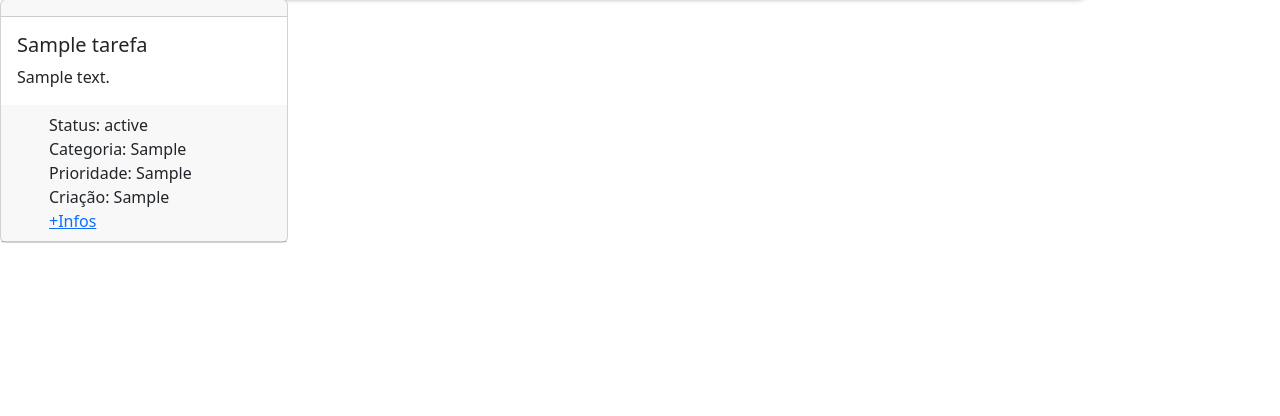
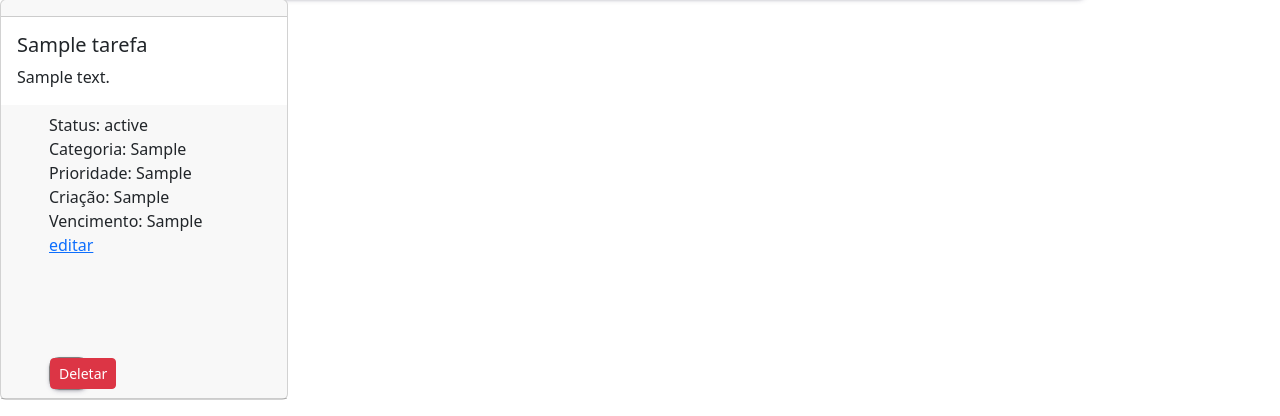
Before and after one commit to kzinge/mytasks, a Python web app: template mytasks/templates/pages/dash.html in a window 1280 px wide. Shown: the part 589-1005 px from the top of the page. Before the commit the page ends 832 px from the top, so only its background shows below. Run offline with Jinja, Linux system fonts and the light colour scheme; the template is opened without the code that fills it: most values are stand-ins (such as "Sample title", 1, 10 or a date in 2020).

Commit message:
Update dash.html adicionei o link para editar e excluir tarefa
além de corrigir um pequeno erro de exibição tava tar_categoria ao invés de cat_categoria

```diff
--- a/mytasks/templates/pages/dash.html
+++ b/mytasks/templates/pages/dash.html
@@ -63,6 +63,7 @@ MyTasks
 
     <div class="row row-cols-1 row-cols-md-3 g-4" id="tarefas-dash">
         <ul>
+            {% if tarefas %}
                 {%for tarefa in tarefas%}
                 <li id="lista-tarefas">
                     <div class="card" style="max-width: 18rem;">
@@ -74,15 +75,24 @@ MyTasks
                         <div class="card-header">
                             <ul>
                                 <li>Status: {{tarefa['tar_status']}} </li>
-                            <li>Categoria: {{tarefa['tar_categoria']}}</li>
+                                <li>Categoria: {{tarefa['cat_categoria']}}</li>
                                 <li>Prioridade: {{tarefa['tar_prioridade']}}</li>
                                 <li>Criação: {{tarefa['tar_data']}}</li>
-                            <li><a href="#">+Infos</a></li>
+                                <li>Vencimento: {{tarefa['tar_data_limite']}}</li>
+                                <li><a href="{{ url_for('edit_task', task_id=tarefa['tar_id']) }}">editar</a></li>
+                                <li>
+                                    <form action="{{ url_for('delete_task', task_id=tarefa.tar_id) }}" method="POST" onsubmit="return confirm('Tem certeza que deseja deletar esta tarefa?');">
+                                        <button type="submit" class="btn btn-danger btn-sm">Deletar</button>
+                                    </form>
+                                </li>
                             </ul>
                         </div>
                     </div>
                 </li>
                 {%endfor%}
+            {% else %}
+                <h2>não há tarefas que se encaixem nesse filtro</h2>
+            {% endif %}
         </ul>
     </div>
 {% endblock %}
```
Lines whose indentation alone changed are shown as unchanged.
